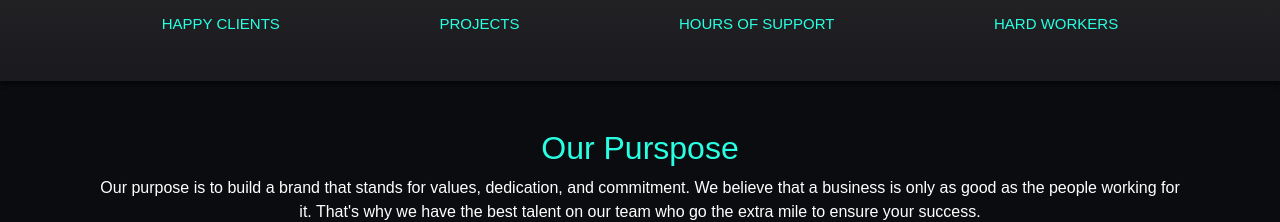
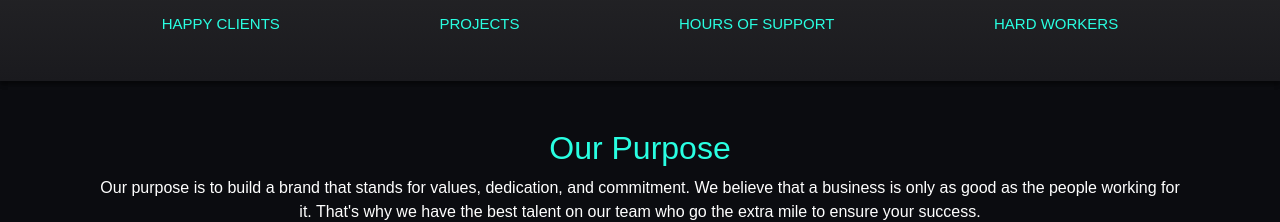
Before and after one commit to rockykumar8051/KPNBunisness, a React (Create React App) app: page / in a window 1280 px wide. Shown: the part 1440-1662 px from the top of the page. Built offline with nearby package versions, Linux system fonts and the light colour scheme.

Commit message:
Update conter.jsx

```diff
--- a/src/component/conter.jsx
+++ b/src/component/conter.jsx
@@ -80,7 +80,7 @@ function Conter() {
       </section>
 
       <div className="container text-center mt-4 px-4 py-4 " data-aos="fade-up" data-aos-duration="1000"  data-aos-easing="ease-in-sine">
-        <h2 style={{ color: "#29FFE2" }}>Our Purspose</h2>
+        <h2 style={{ color: "#29FFE2" }}>Our Purpose</h2>
         <p style={{ color: "#fff" }}>
           Our purpose is to build a brand that stands for values, dedication,
           and commitment. We believe that a business is only as good as the
```
